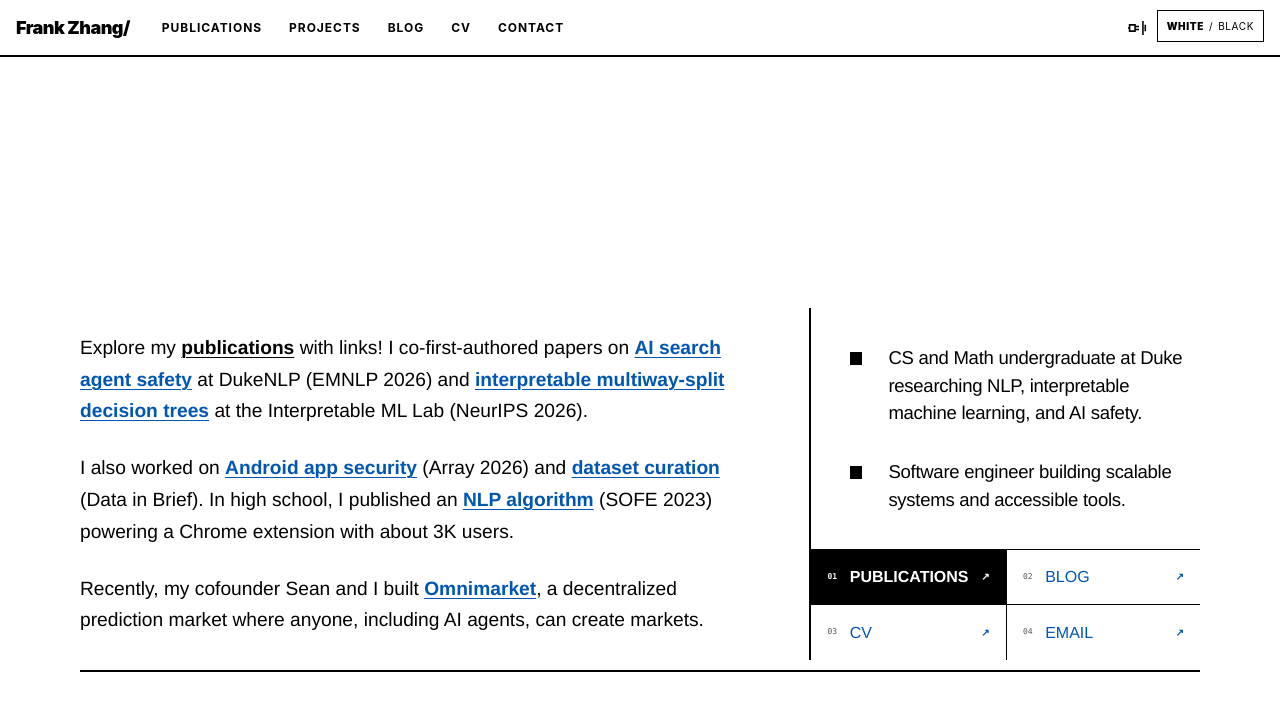
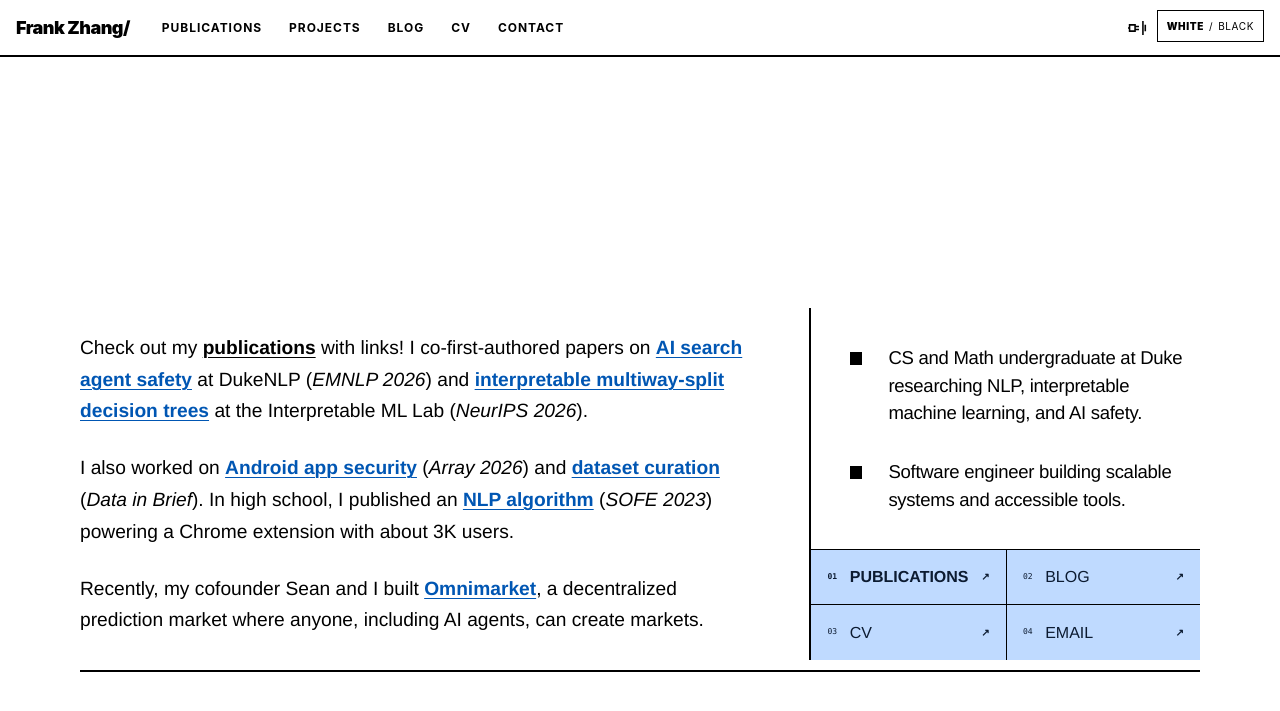
Before and after one commit to frankyzha/frankyzha.github.io, a Jekyll site: the page built from _pages/about.md, in a window 1280 px wide. Shown: the top 711 px of the page. Built offline with Jekyll 4.4.1, drawn with Linux system fonts in a browser that asks for light colours.

Commit message:
Refine homepage links and venue typography

```diff
--- a/_pages/about.md
+++ b/_pages/about.md
@@ -10,8 +10,8 @@ redirect_from:
 
 <section class="landing" aria-label="Research and projects">
   <div class="landing__research">
-    <p>Explore my <a class="landing__publications-link" href="/publications/?v={{ site.github.build_revision | default: site.time | url_encode }}">publications</a> with links! I co-first-authored papers on <a href="https://arxiv.org/pdf/2608.30303">AI search agent safety</a> at DukeNLP (EMNLP 2026) and <a href="https://drive.google.com/file/d/174tbuSj7aHri2mQhUkjewoykkSEpWMf8/view?usp=sharing">interpretable multiway-split decision trees</a> at the Interpretable ML Lab (NeurIPS 2026).</p>
-    <p>I also worked on <a href="https://www.sciencedirect.com/science/article/pii/S2590005626006399">Android app security</a> (Array 2026) and <a href="https://doi.org/10.1016/j.dib.2026.113152">dataset curation</a> (Data in Brief). In high school, I published an <a href="https://doi.org/10.5121/csit.2023.130209">NLP algorithm</a> (SOFE 2023) powering a Chrome extension with about 3K users.</p>
+    <p>Check out my <a class="landing__publications-link" href="/publications/?v={{ site.github.build_revision | default: site.time | url_encode }}">publications</a> with links! I co-first-authored papers on <a href="https://arxiv.org/pdf/2608.30303">AI search agent safety</a> at DukeNLP (<em>EMNLP 2026</em>) and <a href="https://drive.google.com/file/d/174tbuSj7aHri2mQhUkjewoykkSEpWMf8/view?usp=sharing">interpretable multiway-split decision trees</a> at the Interpretable ML Lab (<em>NeurIPS 2026</em>).</p>
+    <p>I also worked on <a href="https://www.sciencedirect.com/science/article/pii/S2590005626006399">Android app security</a> (<em>Array 2026</em>) and <a href="https://doi.org/10.1016/j.dib.2026.113152">dataset curation</a> (<em>Data in Brief</em>). In high school, I published an <a href="https://doi.org/10.5121/csit.2023.130209">NLP algorithm</a> (<em>SOFE 2023</em>) powering a Chrome extension with about 3K users.</p>
     <p>Recently, my cofounder Sean and I built <a href="https://omnimarket.xyz/">Omnimarket</a>, a decentralized prediction market where anyone, including AI agents, can create markets.</p>
   </div>
 
--- a/_sass/frank/_home.scss
+++ b/_sass/frank/_home.scss
@@ -132,7 +132,8 @@ html:has(#color-theme-toggle:checked) .landing {
     align-items: center;
     gap: 0.7rem;
     padding: 0.8rem 0.9rem;
-    color: var(--frank-ink);
+    color: #0c1b31;
+    background: #bfdaff;
     border-top: 1px solid var(--frank-rule);
     text-decoration: none;
     text-transform: uppercase;
@@ -141,13 +142,14 @@ html:has(#color-theme-toggle:checked) .landing {
       border-right: 1px solid var(--frank-rule);
     }
 
-    &:hover {
-      color: var(--frank-paper);
-      background: var(--frank-ink);
+    &:hover,
+    &:focus-visible {
+      color: #0c1b31;
+      background: #9ec7ff;
     }
 
     span {
-      color: var(--frank-muted);
+      color: inherit;
       font-family: ui-monospace, SFMono-Regular, Menlo, monospace;
       font-size: 8px;
     }
@@ -158,27 +160,6 @@ html:has(#color-theme-toggle:checked) .landing {
   }
 
   .landing__publications {
-    color: var(--frank-paper);
-    background: var(--frank-ink);
     font-weight: 700;
-
-    span {
-      color: inherit;
-    }
-
-    &:hover,
-    &:focus-visible {
-      color: var(--frank-ink);
-      background: var(--frank-paper);
-    }
-  }
-
-  a:not(.landing__publications) {
-    color: var(--landing-link);
-
-    &:hover,
-    &:focus-visible {
-      color: var(--frank-paper);
-    }
   }
 }
```
